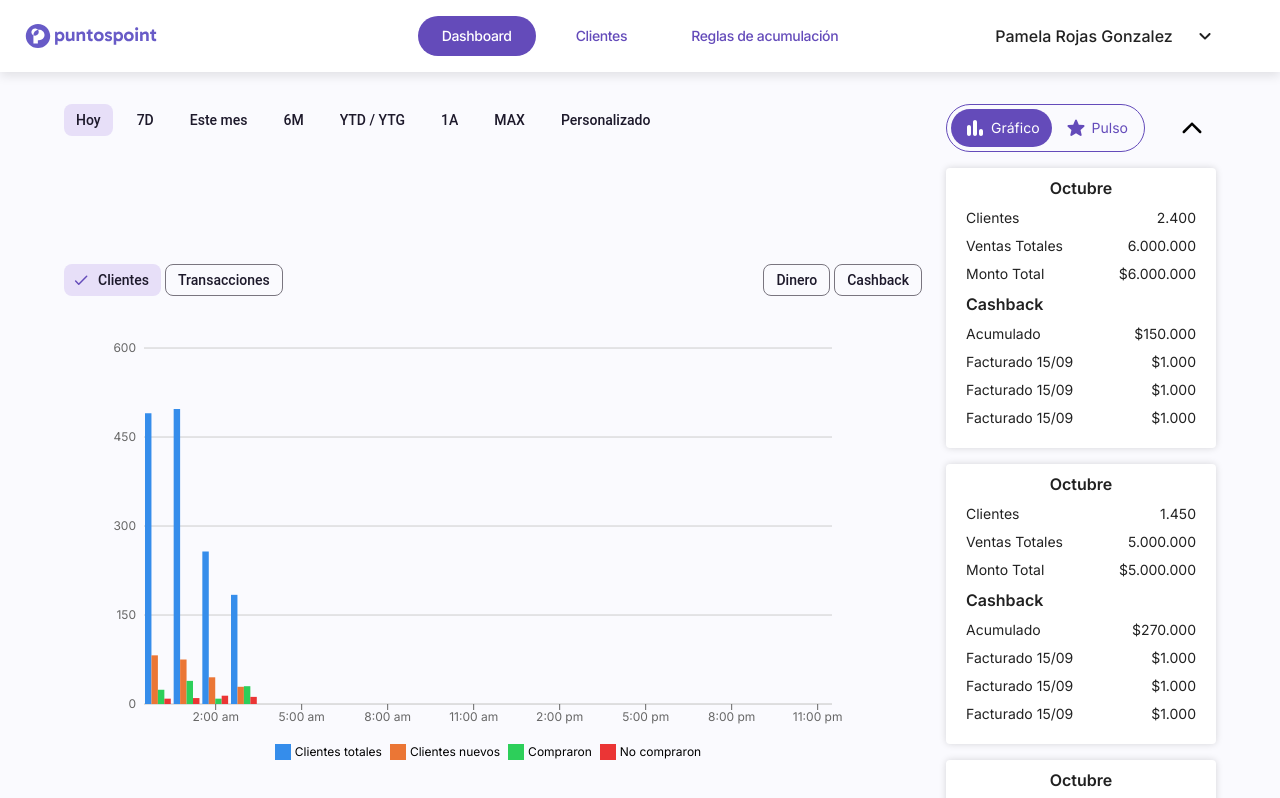
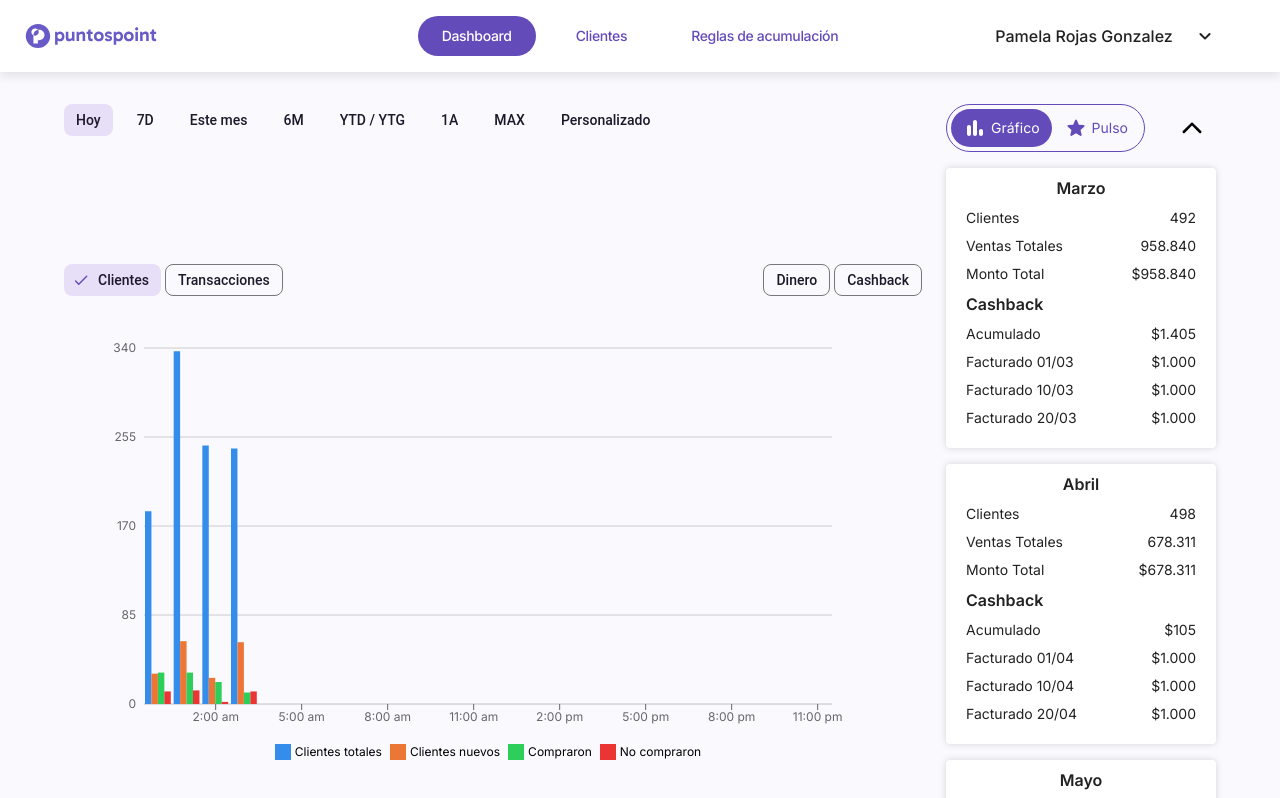
Before and after one commit to ilemarandrade/puntospoint-test-frontend, a Next.js app: page /dashboard in a window 1280 px wide. Shown: the top 798 px of the page. Built offline with nearby package versions, Linux system fonts and the light colour scheme.

Commit message:
feat: :sparkles: add endpoints of movements in aside

```diff
--- a/src/components/aside-dashboard/index.tsx
+++ b/src/components/aside-dashboard/index.tsx
@@ -2,12 +2,28 @@
 
 import { useState } from 'react';
 import CardPulso from '../card-pulso';
-import { data } from '../recharts/main-recharts/data-mock';
 import SwitchCustom from '../switch-custom';
 import { ButtonBase } from '@mui/material';
 import ArrowBackIosNewRoundedIcon from '@mui/icons-material/ArrowBackIosNewRounded';
+import useGetMovements from '@/hooks/use-get-movements';
+import { EnumFiltersTags, EnumThisMonthSubParameters } from '@/types/filters';
 
 const AsideDashboard = () => {
+  const { data } = useGetMovements({
+    filters: {
+      tags: [
+        EnumFiltersTags.CLIENTS,
+        EnumFiltersTags.MONEY,
+        EnumFiltersTags.TRANSACTIONS,
+        EnumFiltersTags.CASHBACK,
+      ],
+      from: EnumThisMonthSubParameters.MARCH,
+      to: EnumThisMonthSubParameters.MAY,
+    },
+  });
+
+  console.log({ data });
+
   const [isCollapsed, setIsCollapsed] = useState(false);
 
   const toggleCollapse = () => {
@@ -26,40 +42,23 @@ const AsideDashboard = () => {
           />
         </ButtonBase>
       </div>
-      <div
-        className={`space-y-4 h-full ${
-          isCollapsed ? '-space-y-24' : 'space-y-4'
-        }`}
-      >
-        {data
-          .filter((_, index) => index < 3)
-          .map((item, index) => (
+      <div className={`h-full ${isCollapsed ? '-space-y-24' : 'space-y-4'}`}>
+        {data?.length
+          ? data.map((item, index) => (
               <CardPulso
                 key={`card-${index}`}
                 className={isCollapsed ? `!z-${(index + 1) * 10} relative` : ''}
                 data={{
-                date: new Date('2023-10-01T04:00:00Z'),
+                  date: new Date(item.date),
                   clients: item.totalCustomers,
                   totalSales: item.totalMoney,
                   totalAmount: item.totalMoney,
                   cashbackAccumulated: item.cashbackAccumulated,
-                invoiced: [
-                  {
-                    date: new Date('2023-09-15T04:00:00Z'),
-                    amount: 1000,
-                  },
-                  {
-                    date: new Date('2023-09-15T04:00:00Z'),
-                    amount: 1000,
-                  },
-                  {
-                    date: new Date('2023-09-15T04:00:00Z'),
-                    amount: 1000,
-                  },
-                ],
+                  invoiced: item.invoiced,
                 }}
               />
-          ))}
+            ))
+          : null}
       </div>
     </div>
   );
--- a/src/components/card-pulso/index.tsx
+++ b/src/components/card-pulso/index.tsx
@@ -9,8 +9,8 @@ interface IProps {
     totalSales: number;
     totalAmount: number;
     cashbackAccumulated: number;
-    invoiced: {
-      date: Date;
+    invoiced?: {
+      date: string;
       amount: number;
     }[];
   };
@@ -27,9 +27,12 @@ const CardPulso: React.FC<IProps> = ({ data, className }) => {
     date,
   } = data;
 
-  const formatDate = useCallback((date: Date) => {
-    const day = String(date.getDate()).padStart(2, '0');
-    const month = String(date.getMonth() + 1).padStart(2, '0');
+  const formatDate = useCallback((date: string) => {
+    if (!date) return '';
+
+    const dateObj = new Date(date);
+    const day = String(dateObj.getDate()).padStart(2, '0');
+    const month = String(dateObj.getMonth() + 1).padStart(2, '0');
     return `${day}/${month}`;
   }, []);
 
```
Lines whose indentation alone changed are shown as unchanged.
